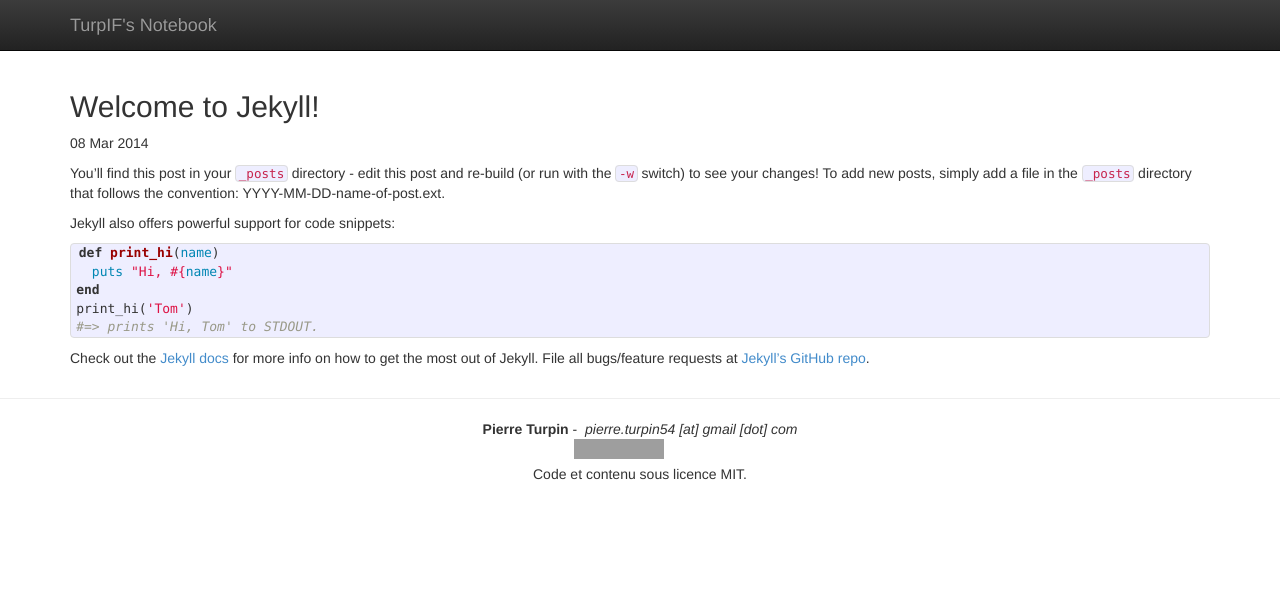
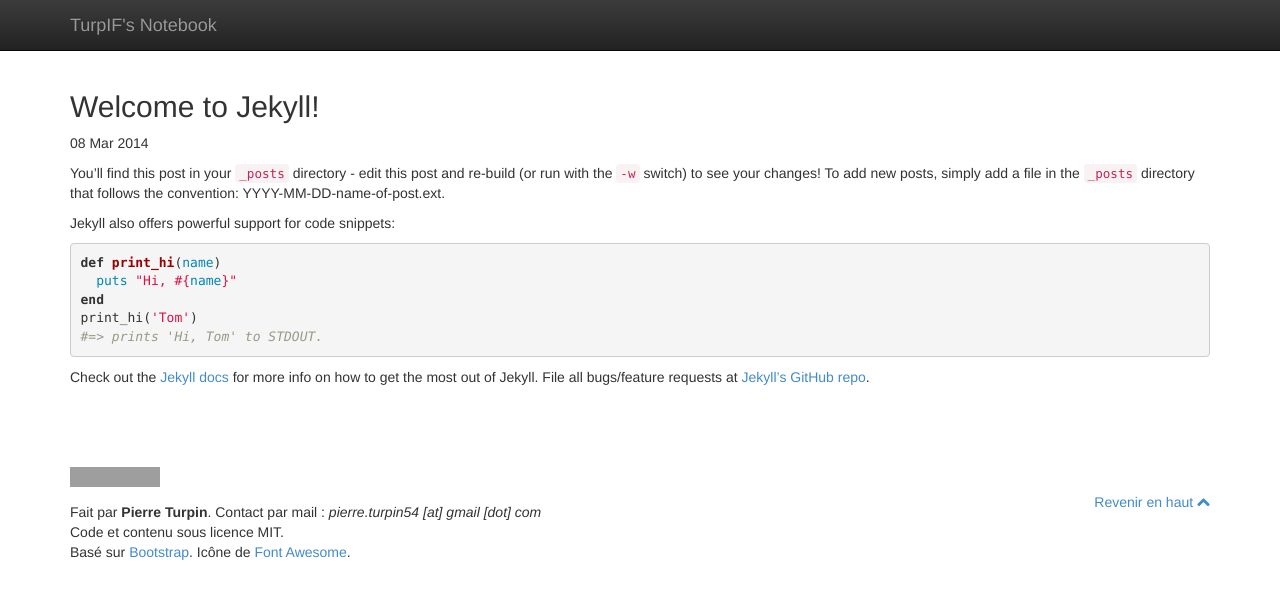
Before and after one commit to TurpIF/TurpIF.github.io, a Jekyll site: the page built from _posts/2014-03-08-welcome-to-jekyll.markdown, in a window 1280 px wide. Shown: the top 599 px of the page. Built offline with Jekyll 4.4.1, drawn with Linux system fonts in a browser that asks for light colours; Markdown is read by kramdown in place of the engine named in the settings; grey boxes are pictures that could not be loaded.

Commit message:
Work on the footer

```diff
--- a/_layouts/default.html
+++ b/_layouts/default.html
@@ -35,17 +35,23 @@
     <div class="container">
       {{ content }}
     </div>
-    <hr />
 
     <!-- Footer -->
     <footer class="container">
-      <p class="text-center">
-        <strong>Pierre Turpin</strong>&nbsp;-&nbsp;
-        <em>pierre.turpin54 [at] gmail [dot] com</em><br />
-        <iframe src="http://ghbtns.com/github-btn.html?user=turpif&type=follow"
-          allowtransparency="true" frameborder="0" scrolling="0" width="132" height="20"></iframe><br />
-        Code et contenu sous licence MIT.
-      </p>
+      <div class="row">
+        <div class="col-sm-12">
+          <ul class="list-unstyled">
+            <li><iframe src="http://ghbtns.com/github-btn.html?user=turpif&type=follow"
+              allowtransparency="true" frameborder="0" scrolling="0" width="132" height="20"></iframe></li>
+            <li class="pull-right"><a href="#">Revenir en haut <i class="fa fa-chevron-up"></i></a></li>
+          </ul>
+          <p>
+            Fait par <strong>Pierre Turpin</strong>. Contact par mail : <em>pierre.turpin54 [at] gmail [dot] com</em><br />
+            Code et contenu sous licence MIT.<br />
+            Basé sur <a href="http://getbootstrap.com/">Bootstrap</a>. Icône de <a href="http://fortawesome.github.io/Font-Awesome/">Font Awesome</a>.
+          </p>
+        </div>
+      </div>
     </footer>
 
     <!-- <script src="./js/bootstrap.min.js"></script> -->
--- a/css/main.css
+++ b/css/main.css
@@ -2,40 +2,7 @@
   padding-top: 70px;
 }
 
-/*****************************************************************************/
-/*
-/* Posts
-/*
-/*****************************************************************************/
-
-/* standard */
-.post pre {
-  border: 1px solid #ddd;
-  background-color: #eef;
-  padding: 0 .4em;
+footer {
+  padding-top: 70px;
+  padding-bottom: 70px;
 }
-
-.post ul, .post ol {
-  margin-left: 1.35em;
-}
-
-.post code {
-  border: 1px solid #ddd;
-  background-color: #eef;
-  padding: 0 .2em;
-}
-
-.post pre code {
-  border: none;
-}
-
-/* terminal */
-.post pre.terminal {
-  border: 1px solid #000;
-  background-color: #333;
-  color: #FFF;
-}
-
-.post pre.terminal code {
-  background-color: #333;
-}
```
Also changed, not shown: index.html (+5 -5 lines).
